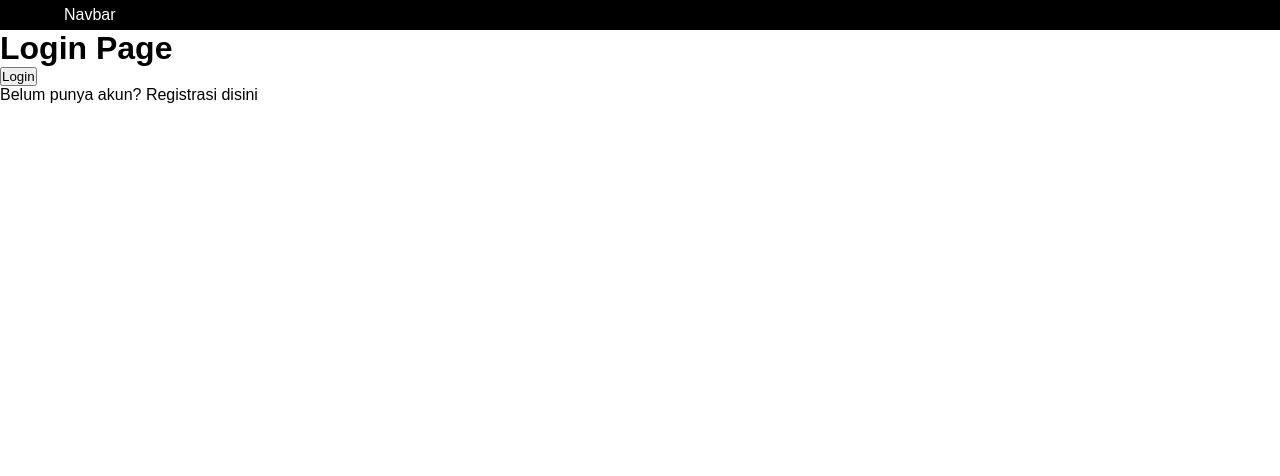
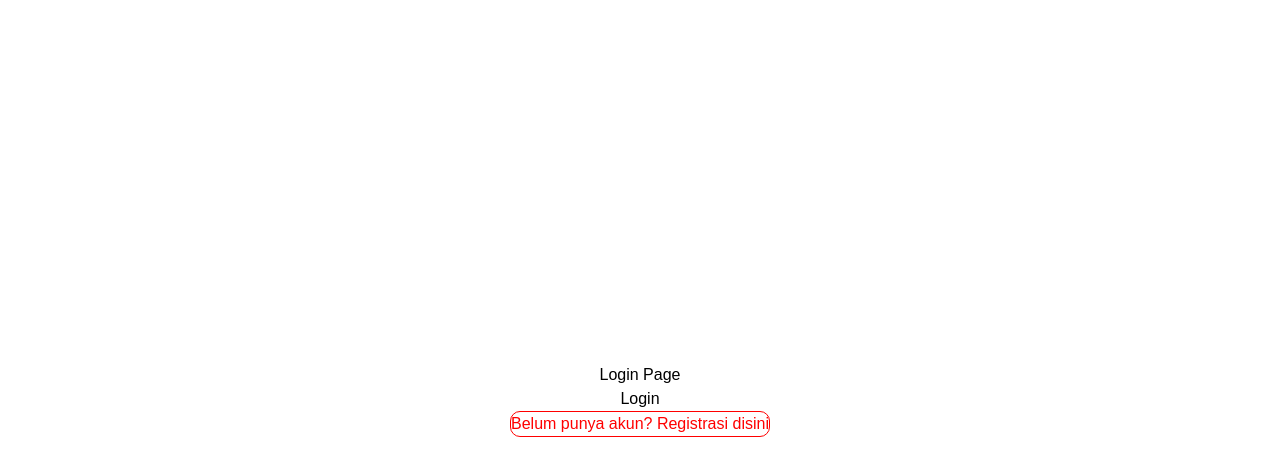
Before and after one commit to DoankMichael/my-app, a Next.js app: page /auth/login in a window 1280 px wide. Shown: the top 476 px of the page. Built offline with nearby package versions, Linux system fonts and the light colour scheme.

Commit message:
styling menggunakan html style, JS CSS, CSS,  SASS, dan tailwind

```diff
--- a/package.json
+++ b/package.json
@@ -18,5 +18,11 @@
     "react": "18.3.1",
     "react-dom": "18.3.1",
     "typescript": "5.5.4"
+  },
+  "devDependencies": {
+    "autoprefixer": "^10.4.20",
+    "postcss": "^8.4.41",
+    "sass": "^1.77.8",
+    "tailwindcss": "^3.4.10"
   }
 }
--- /dev/null
+++ b/postcss.config.js
@@ -0,0 +1,6 @@
+module.exports = {
+  plugins: {
+    tailwindcss: {},
+    autoprefixer: {},
+  },
+}
--- a/src/components/layouts/AppShell/index.tsx
+++ b/src/components/layouts/AppShell/index.tsx
@@ -1,13 +1,17 @@
+import { useRouter } from "next/router";
 import Navbar from "../Navbar";
 type AppShellProps = {
   children: React.ReactNode;
 };
 
+const disableNavbar = ["/auth/login", "/auth/register"];
+
 const AppShell = (props: AppShellProps) => {
   const { children } = props;
+  const { pathname } = useRouter();
   return (
     <main>
-      <Navbar />
+      {!disableNavbar.includes(pathname) && <Navbar />}
       {children}
     </main>
   );
--- /dev/null
+++ b/src/components/layouts/Navbar/Navbar.module.css
@@ -0,0 +1,9 @@
+.navbar {
+  display: flex;
+  width: 100%;
+  height: 30px;
+  background-color: #000;
+  color: #fff;
+  align-items: center;
+  padding: 0 5%;
+}
--- a/src/components/layouts/Navbar/index.tsx
+++ b/src/components/layouts/Navbar/index.tsx
@@ -1,7 +1,9 @@
+import styles from "./Navbar.module.css";
+
 const Navbar = () => {
   return (
-    <div className="navbar">
-      <div>Navbar</div>
+    <div className={styles.navbar}>
+      <div className="big">Navbar</div>
     </div>
   );
 };
--- a/src/pages/auth/login.tsx
+++ b/src/pages/auth/login.tsx
@@ -1,20 +1,9 @@
-import Link from "next/link";
-import { useRouter } from "next/router";
+import LoginViews from "@/views/auth/Login";
 
 export default function LoginPage() {
-  const { push } = useRouter();
-
-  const handlerLogin = () => {
-    push("/product");
-  };
-
   return (
-    <div>
-      <h1>Login Page</h1>
-      <button onClick={() => handlerLogin()}>Login</button>
-      <p>
-        Belum punya akun? Registrasi<Link href={"/auth/register"}> disini</Link>
-      </p>
-    </div>
+    <>
+      <LoginViews />
+    </>
   );
 }
--- /dev/null
+++ b/src/styles/color.scss
@@ -0,0 +1,3 @@
+$schema: (
+  primary: #ffffff,
+);
--- a/src/styles/globals.css
+++ b/src/styles/globals.css
@@ -1,3 +1,7 @@
+@tailwind base;
+@tailwind components;
+@tailwind utilities;
+
 * {
   box-sizing: border-box;
   padding: 0;
@@ -16,12 +20,6 @@
   text-decoration: none;
 }
 
-.navbar {
-  display: flex;
-  width: 100%;
-  height: 30px;
-  background-color: #000;
-  color: #fff;
-  align-items: center;
-  padding: 0 5%;
+.big {
+  font-size: 1rem;
 }
--- /dev/null
+++ b/src/views/Auth/Login/Login.module.scss
@@ -0,0 +1,10 @@
+@import "@/styles/color.scss";
+
+.login {
+  display: flex;
+  flex-direction: column;
+  justify-content: center;
+  align-items: center;
+  height: 100vh;
+  background-color: map-get($map: $schema, $key: primary);
+}
--- /dev/null
+++ b/src/views/Auth/Login/index.tsx
@@ -0,0 +1,22 @@
+import styles from "@/views/auth/login/Login.module.scss";
+import { useRouter } from "next/router";
+import Link from "next/link";
+
+const LoginViews = () => {
+  const { push } = useRouter();
+
+  const handleLogin = () => {
+    push("/product");
+  };
+  return (
+    <div className={styles.login}>
+      <h1 className="text-3xl">Login Page</h1>
+      <button onClick={() => handleLogin()}>Login</button>
+      <p style={{ color: "red", border: "1px solid red", borderRadius: "10px" }}>
+        Belum punya akun? Registrasi<Link href={"/auth/register"}> disini</Link>
+      </p>
+    </div>
+  );
+};
+
+export default LoginViews;
--- /dev/null
+++ b/tailwind.config.tsx
@@ -0,0 +1,17 @@
+import type { Config } from "tailwindcss";
+
+const config: Config = {
+  content: [
+    "./app/**/*.{js,ts,jsx,tsx,mdx}", // Note the addition of the `app` directory.
+    "./pages/**/*.{js,ts,jsx,tsx,mdx}",
+    "./components/**/*.{js,ts,jsx,tsx,mdx}",
+
+    // Or if using `src` directory:
+    "./src/**/*.{js,ts,jsx,tsx,mdx}",
+  ],
+  theme: {
+    extend: {},
+  },
+  plugins: [],
+};
+export default config;
```
Also changed, not shown: src/views/Product/index.tsx (added), 1 other file (tests, documents, lock files or other folders).
